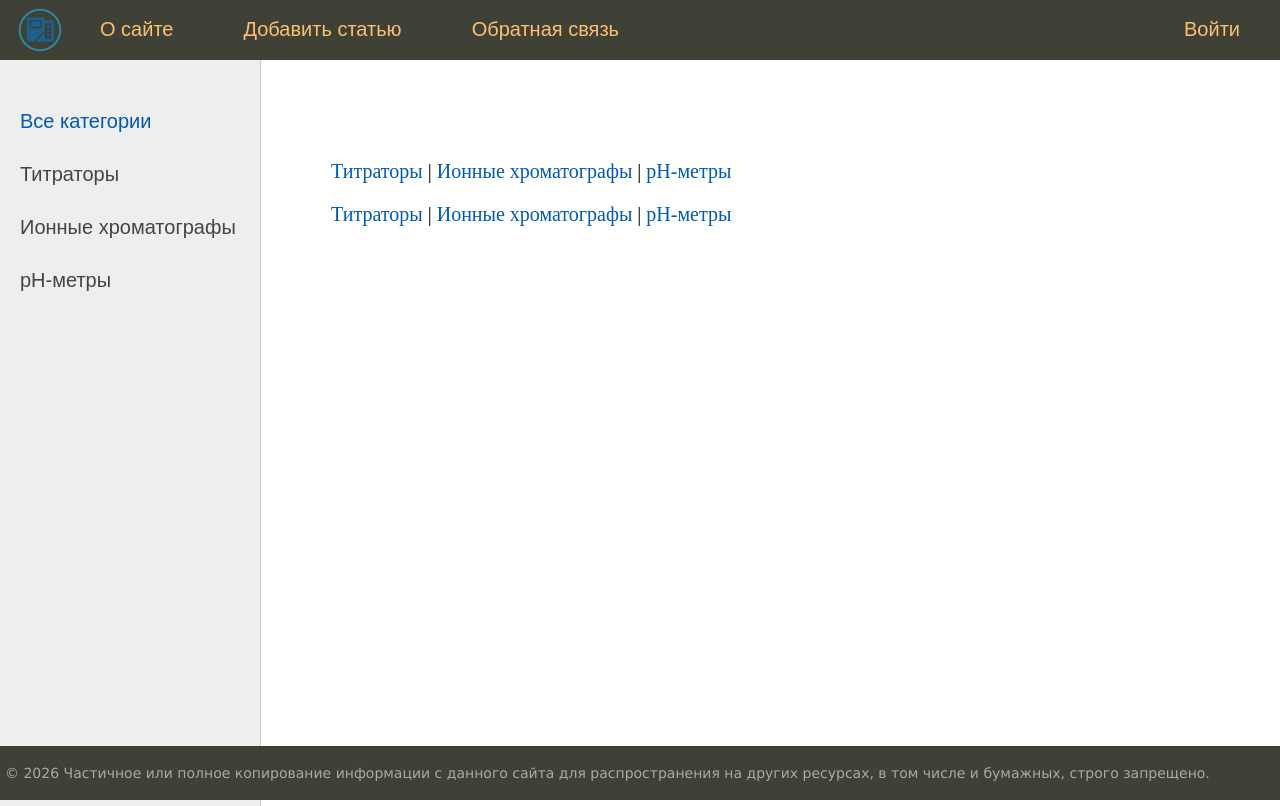
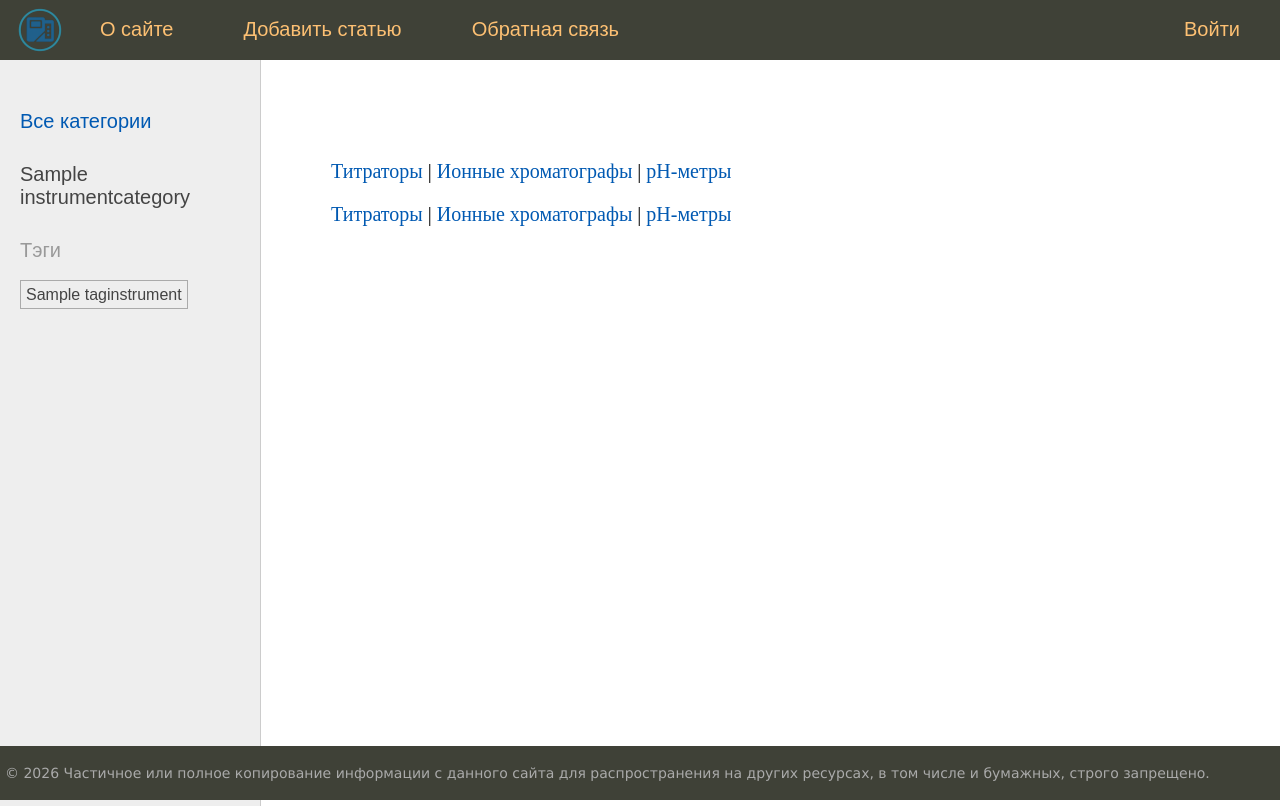
Before and after one commit to tigrrenok/InstrumentLibrary, a Django app: page / in a window 1280 px wide. Run offline with Django 5.2, Linux system fonts and the light colour scheme; tables that the repository leaves empty hold one stand-in row (values such as "Sample post").

Commit message:
Add: categories and tags models

```diff
--- a/InstrumentLibrary/Instruments/models.py
+++ b/InstrumentLibrary/Instruments/models.py
@@ -5,6 +5,7 @@ from django.urls import reverse
 class PublishedManager(models.Manager):
     def get_queryset(self):
         return super(PublishedManager, self).get_queryset().filter(is_published=1)
+
 
 class Instrument(models.Model):
     class Status(models.IntegerChoices):
@@ -16,6 +17,8 @@ class Instrument(models.Model):
     time_created = models.DateTimeField(auto_now_add=True)
     time_updated = models.DateTimeField(auto_now=True)
     is_published = models.BooleanField(choices=Status, default=Status.PUBLISHED)
+    cat = models.ForeignKey('InstrumentCategory', on_delete=models.PROTECT, related_name='instruments')
+    tags = models.ManyToManyField('TagInstrument', blank=True, related_name='instruments')
 
     published_objects = PublishedManager()
     objects = models.Manager()
@@ -30,3 +33,25 @@ class Instrument(models.Model):
         ]
     def get_absolute_url(self):
         return reverse('instrument', kwargs={'instrument_slug': self.slug})
+
+
+class InstrumentCategory(models.Model):
+    name = models.CharField(max_length=100)
+    slug = models.SlugField(max_length=255, unique=True, db_index=True)
+
+    def __str__(self):
+        return self.name
+
+    def get_absolute_url(self):
+        return reverse('category', kwargs={'category_slug': self.slug})
+
+
+class TagInstrument(models.Model):
+    name = models.CharField(max_length=100, db_index=True)
+    slug = models.SlugField(max_length=255, unique=True, db_index=True)
+
+    def __str__(self):
+        return self.name
+
+    def get_absolute_url(self):
+        return reverse('tag', kwargs={'tag_slug': self.slug})
--- a/InstrumentLibrary/Instruments/templates/Instruments/index.html
+++ b/InstrumentLibrary/Instruments/templates/Instruments/index.html
@@ -7,6 +7,10 @@
 <ul>
     {% for p in instruments %}
     <li>
+        <div class="article-panel">
+            <p class="first"> Категория: {{p.cat.name}}</p>
+            <p class="last"> Дата: {{p.time_updated|date:"d-m-Y H:i:s"}} </p>
+        </div>
         <h2> {{ p.title }}</h2>
         {% autoescape off %}
         <p> {{ p.content | linebreaks | truncatewords:50}}</p>
--- a/InstrumentLibrary/Instruments/templates/Instruments/list_categories.html
+++ b/InstrumentLibrary/Instruments/templates/Instruments/list_categories.html
@@ -2,7 +2,7 @@
     {% if cat.id == cat_selected %}
         <li class="selected">{{cat.name}} </li>
     {% else %}
-         <li><a href="{% url 'category' cat.id %}">{{cat.name}}</a></li>
+         <li><a href="{{ cat.get_absolute_url }}">{{cat.name}}</a></li>
     {% endif %}
 
 {% endfor %}
--- /dev/null
+++ b/InstrumentLibrary/Instruments/templates/Instruments/list_tags.html
@@ -0,0 +1,8 @@
+{% if tags %}
+<p>Тэги</p>
+<ul class="tags-list">
+    {% for t in tags %}
+    <li><a href="{{ t.get_absolute_url }}"> {{t.name}} </a></li>
+    {% endfor %}
+</ul>
+{% endif %}
--- a/InstrumentLibrary/Instruments/templatetags/instrument_tags.py
+++ b/InstrumentLibrary/Instruments/templatetags/instrument_tags.py
@@ -1,13 +1,14 @@
 from django import template
-import Instruments.views as views
+
+from Instruments.models import InstrumentCategory, TagInstrument
 
 register = template.Library()
 
-@register.simple_tag()
-def get_categories():
-    return views.cats_db
-
 @register.inclusion_tag('Instruments/list_categories.html')
 def show_categories(cat_selected=0):
-    cats = views.cats_db
+    cats = InstrumentCategory.objects.all()
     return {'cats': cats, 'cat_selected': cat_selected}
+
+@register.inclusion_tag('Instruments/list_tags.html')
+def show_all_tags():
+    return {'tags': TagInstrument.objects.all()}
--- a/InstrumentLibrary/Instruments/urls.py
+++ b/InstrumentLibrary/Instruments/urls.py
@@ -11,5 +11,6 @@ urlpatterns = [
     path('login/', views.login, name='login'),
     path('about/', views.about, name='about'),
     path('instrument/<slug:instrument_slug>/', views.show_instrument, name='instrument'),
-    path('category/<int:category_id>/', views.show_category, name='category'),
+    path('category/<slug:category_slug>/', views.show_category, name='category'),
+    path('tag/<slug:tag_slug>/', views.show_tag, name='tag'),
 ]
--- a/InstrumentLibrary/Instruments/views.py
+++ b/InstrumentLibrary/Instruments/views.py
@@ -4,7 +4,7 @@ from django.template.defaultfilters import title
 from django.urls import reverse
 
 import Instruments
-from .models import Instrument
+from .models import Instrument, InstrumentCategory, TagInstrument
 
 menu = [{'title': "О сайте", 'url_name': 'about'},
         {'title': "Добавить статью", 'url_name': 'add_page'},
@@ -12,17 +12,6 @@ menu = [{'title': "О сайте", 'url_name': 'about'},
         {'title': "Войти", 'url_name': 'login'}
 ]
 
-data_db = [
-    {'id': 1, 'title': 'Ионный хроматограф ICS-6000', 'content': '''Dionex ICS-6000 – это многофункциональная система для ионной хроматографии (ИХ), которая разработана для выполнения комплексного анализа. В зависимости от конфигурации прибора на нем можно решать как рутинные лабораторные задачи по контролю качества, так и выполнять самые передовые исследования, а также проводить анализ следовых количеств компонентов. Больше нет ограничений при выборе методики, ионный хроматограф ICS-6000 позволяет запустить любое приложение для ИХ. Вы можете заниматься разработкой, исследованиями, рутинными задачами, и при этом запускать различные методы одновременно на одном приборе.''', 'is_published': True},
-    {'id': 2, 'title': 'Ионный хроматограф Aquion', 'content': '''Простой, с инженерной точки зрения, ионный хроматограф Dionex Aquion позволяет получать надежные результаты анализов и катионов, и анионов.''', 'is_published': True},
-    {'id': 3, 'title': 'Ионный хроматограф Integrion', 'content': '''Ионный хроматограф (ИХ) Dionex Integrion позволяет автоматизировать большую часть аналитических процедур. Достаточно просто подключить источник с деионизированной водой к прибору, а все остальное ИХ Integrion сделает сам: система сгенерирует нужный элюент, позаботится о подавлении противоионов. Гибкая платформа настраивается под различные применения, например, для анализа загрязнений окружающей среды, сахаров и простых углеводов в продуктах питания и напитках, ионных соединений в фармацевтических препаратах, а также востребована в промышленных и нефтехимических приложениях. Немаловажно, что по мере возникновения в лаборатории новых потребностей, система может быть модифицирована и адаптирована под другие методики.''', 'is_published': True},
-]
-
-cats_db = [
-    {'id': 1, 'name': 'Титраторы'},
-    {'id': 2, 'name': 'Ионные хроматографы'},
-    {'id': 3, 'name': 'рН-метры'},
-]
 
 # Create your views here.
 def index(request):
@@ -67,9 +56,23 @@ def login(request):
     return HttpResponse("Войти")
 
 
-def show_category(request, category_id):
-    data = {'title': "Главная страница",
+def show_category(request, category_slug):
+    category = get_object_or_404(InstrumentCategory, slug=category_slug)
+    instruments = Instrument.published_objects.filter(cat_id=category.pk)
+
+    data = {'title': f"Приборы в категории {category.name}",
             'menu': menu,
-            'instruments': data_db,
-            'cat_selected': category_id}
+            'instruments': instruments,
+            'cat_selected': category.pk}
     return render (request, 'Instruments/index.html', context=data)
+
+
+def show_tag(request, tag_slug):
+    tag = get_object_or_404(TagInstrument, slug=tag_slug)
+    instruments = tag.instruments.filter(is_published=Instrument.Status.PUBLISHED)
+
+    data = {'title': f"Приборы в категории {tag.name}",
+            'menu': menu,
+            'instruments': instruments,
+            'cat_selected': None}
+    return render(request, 'Instruments/index.html', context=data)
--- a/InstrumentLibrary/templates/base.html
+++ b/InstrumentLibrary/templates/base.html
@@ -33,15 +33,15 @@
 <!-- Sidebar слева -->
 	<td valign="top" class="left-chapters">
 	<ul id="leftchapters">
-        {% get_categories as categories %}
 
-        {% if cat_selected == 0 or cat_selected is None %}
+        {% if cat_selected == 0 %}
 		<li class="selected">Все категории</li>
         {% else %}
         <li><a href="{% url 'home' %}">Все категории</a></li>
         {% endif %}
 
         {% show_categories cat_selected %}
+        <li>{% show_all_tags %}</li>
 
 	</ul>
 </td>
```
Also changed, not shown: InstrumentLibrary/Instruments/migrations/0005_instrumentcategory_instrument_cat.py (added), InstrumentLibrary/Instruments/migrations/0006_alter_instrument_cat.py (added), InstrumentLibrary/Instruments/migrations/0007_taginstrument_alter_instrument_cat_instrument_tags.py (added), InstrumentLibrary/Instruments/migrations/0008_rename_tag_taginstrument_name.py (added).
